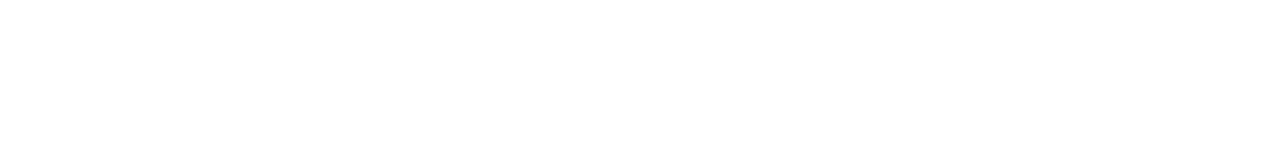
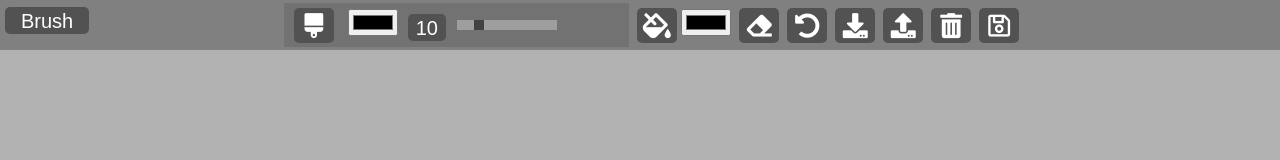
Before and after one commit to akh-ild/paint-clone, a plain HTML site: page index.html in a window 1280 px wide. Drawn offline with Linux system fonts and the light colour scheme.

Commit message:
layout + styling

```diff
--- a/index.html
+++ b/index.html
@@ -5,10 +5,54 @@
     <meta name="viewport" content="width=device-width, initial-scale=1.0">
     <title>Paint clone</title>
     <link rel="icon" type="image/png" href="favicon.png">
-
+    <link rel="stylesheet" href="https://cdnjs.cloudflare.com/ajax/libs/font-awesome/5.10.2/css/all.min.css"/>
     <link rel="stylesheet" href="style.css">
 </head>
 <body>
+    <!-- Tool bar -->
+    <div class="tool-bar">
+        <!-- Active toll -->
+        <div class="active-tool">
+            <span id="active-tool" title="Active tool">Brush</span>
+        </div>
+        <!-- Brush -->
+        <div class="brush tool">
+            <i class="fas fa-brush" id="brush" title="Brush"></i>
+            <input type="color">
+            <span class="size" id="brush-size" title="Brush size">10</span>
+            <input type="range" min="1" max="50" value="10" class="slider" id="brysh-slider">
+        </div>
+        <!-- Bucket -->
+        <div class="bucket tool">
+            <i class="fas fa-fill-drip" title="Background color"></i>
+            <input type="color">
+        </div>
+        <!-- Eraser -->
+        <div class="tool">
+            <i class="fas fa-eraser" id="eraser" title="Eraser"></i>
+        </div>
+        <!-- Clear canvas -->
+        <div class="tool">
+            <i class="fas fa-undo-alt" id="clear-canvas" title="Clear"></i>
+        </div>
+        <!-- Save local storage -->
+        <div class="tool">
+            <i class="fas fa-download" id="save-storage" title="Save local storage"></i>
+        </div>
+        <!-- Load local storage -->
+        <div class="tool">
+            <i class="fas fa-upload" id="load-storage" title="Load local storage"></i>
+        </div>
+        <!-- Clear local storage -->
+        <div class="tool">
+            <i class="fas fa-trash-alt" id="clear-storage" title="Clear local storage"></i>
+        </div>
+        <!-- Download image -->
+        <div class="tool">
+            <a href="#" id="download">
+                <i class="far fa-save" title="Save image file"></i>
+            </a>
+        </div>
     </div>
     <!-- Script -->
     <script src="script.js"></script>
--- a/style.css
+++ b/style.css
@@ -0,0 +1,176 @@
+@import url('https://fonts.googleapis.com/css?family=Oswald&display=swap');
+
+* {
+  box-sizing: border-box;
+}
+
+body {
+  margin: 0;
+  background-color: rgb(177, 177, 177);
+  font-family: Oseald, sans-serif;
+  overflow: hidden;
+}
+
+.tool-bar {
+  padding-left: 15px;
+  height: 50px;
+  width: 100%;
+  position: fixed;
+  background-color: rgb(128, 128, 128);
+  display: flex;
+  justify-content: center;
+}
+
+/* Font awesome icons */
+.fas,
+.far {
+  font-size: 25px;
+  position: relative;
+  top: 5px;
+  background-color: rgb(82, 82, 82);
+  color: rgb(255, 255, 255);
+  padding: 5px;
+  border-radius: 5px;
+  width: 40px;
+  text-align: center;
+  cursor: pointer;
+}
+
+.fas:hover,
+.far:hover {
+  filter: brightness(90%);
+}
+
+.fa-fill-drip {
+  cursor: default;
+}
+
+.fa-undo-alt:hover,
+.fa-trash-alt:hover {
+  color: rgb(233, 37, 37);
+}
+
+/* Tools */
+.active-tool {
+  position: absolute;
+  top: 9px;
+  left: 5px;
+}
+
+.active-tool > span {
+  background-color: rgb(82, 82, 82);
+  border-radius: 5px;
+  padding: 2.5px 16px;
+  color: rgb(255, 255, 255);
+  font-size: 20px;
+  user-select: none;
+}
+
+.tool {
+  position: relative;
+  top: 3px;
+}
+
+.tool:not(:first-child) {
+  margin-left: 8px;
+}
+
+.brush {
+  background-color: rgb(114, 114, 114);
+  height: 44px;
+  width: 345px;
+}
+
+.brush > * {
+  margin-left: 10px;
+}
+
+.size {
+  min-width: 40px;
+  height: 35px;
+  position: relative;
+  top: 4px;
+  left: -5px;
+  background-color: rgb(82, 82, 82);
+  border-radius: 5px;
+  padding: 2.5px 8px;
+  color: rgb(255, 255, 255);
+  font-size: 20px;
+  user-select: none;
+}
+
+/* Custom slider */
+.slider {
+  -webkit-appearance: none;
+  appearance: noen;
+  position: relative;
+  left: -8px;
+  width: 100px;
+  height: 10px;
+  background-color: rgb(177, 177, 177);
+  outline: none;
+  opacity: 0.7;
+  cursor: pointer;
+  -webkit-transition: 0.2s;
+  transition: opacity 0.2;
+}
+
+.slider:hover {
+  opacity: 1;
+}
+
+.slider::-webkit-slider-thumb {
+  -webkit-appearance: none;
+  appearance: none;
+  width: 10px;
+  height: 10px;
+  background-color: rgb(47, 47, 47);
+}
+
+.slider::-moz-range-thumb {
+  width: 10px;
+  height: 10px;
+  background-color: rgb(47, 47, 47);
+}
+
+/* JS color */
+.jscolor {
+  border-style: solid;
+  border-radius: 5px;
+  height: 35px;
+  width: 120px;
+  margin-left: 3px;
+  text-align: center;
+  cursor: pointer;
+  outline: none;
+}
+
+/* Canvas */
+canvas#canvas {
+  background-color: rgb(177, 177, 177);
+  position: relative;
+  top: 50px;
+  cursor: crosshair;
+  z-index: 10;
+}
+
+/* Mobile message */
+.mobile-message {
+  display: none;
+}
+
+/* Media query: mobile devices */
+@media screen and (max-width: 800px) {
+  .mobile-message {
+    position: absolute;
+    height: 100vh;
+    width: 100%;
+    background-color: rgb(0, 0, 0);
+    color: rgb(255, 255, 255);
+    display: flex;
+    justify-content: center;
+    align-items: center;
+    text-align: center;
+    z-index: 100;
+  }
+}
```
